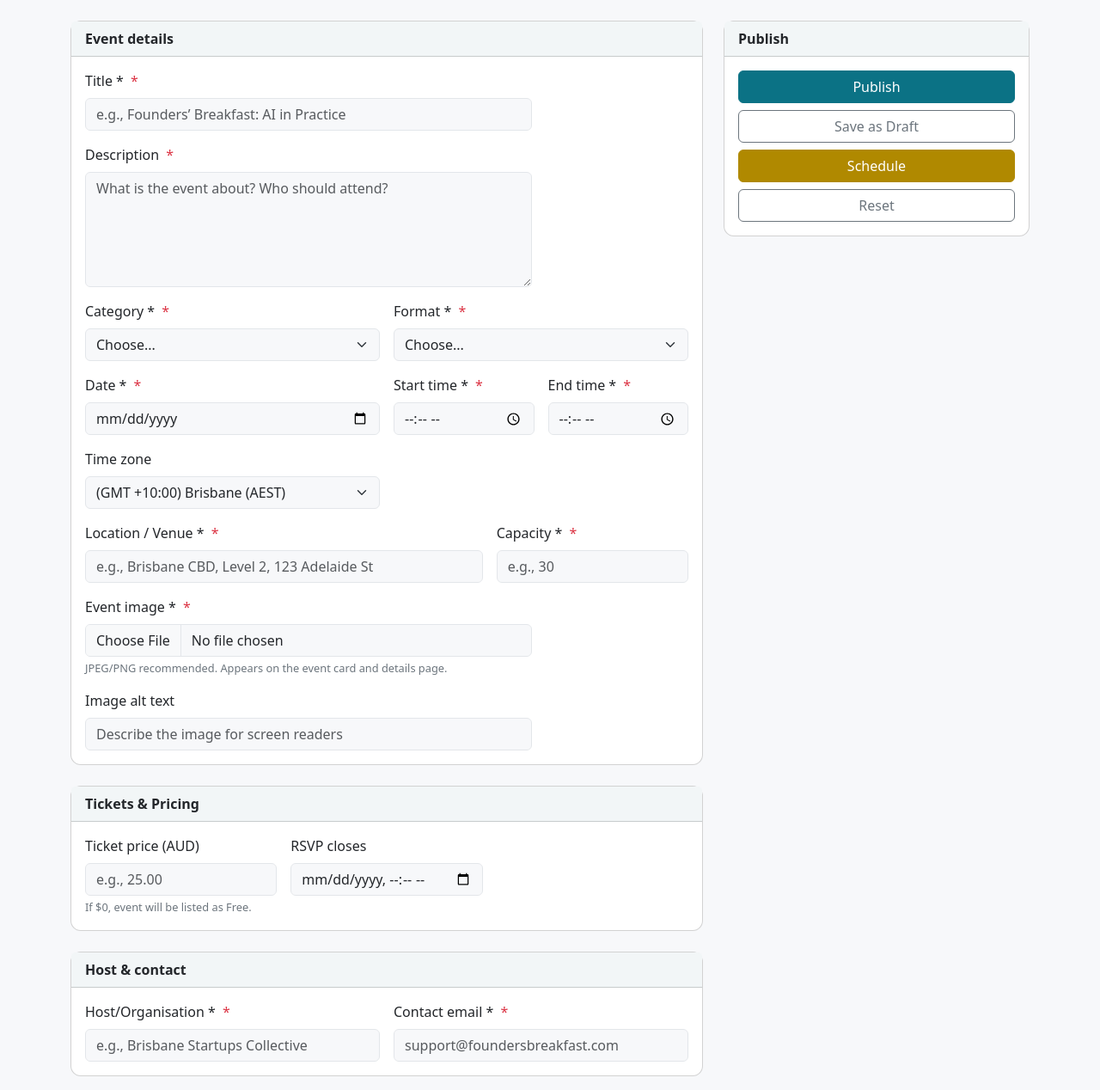
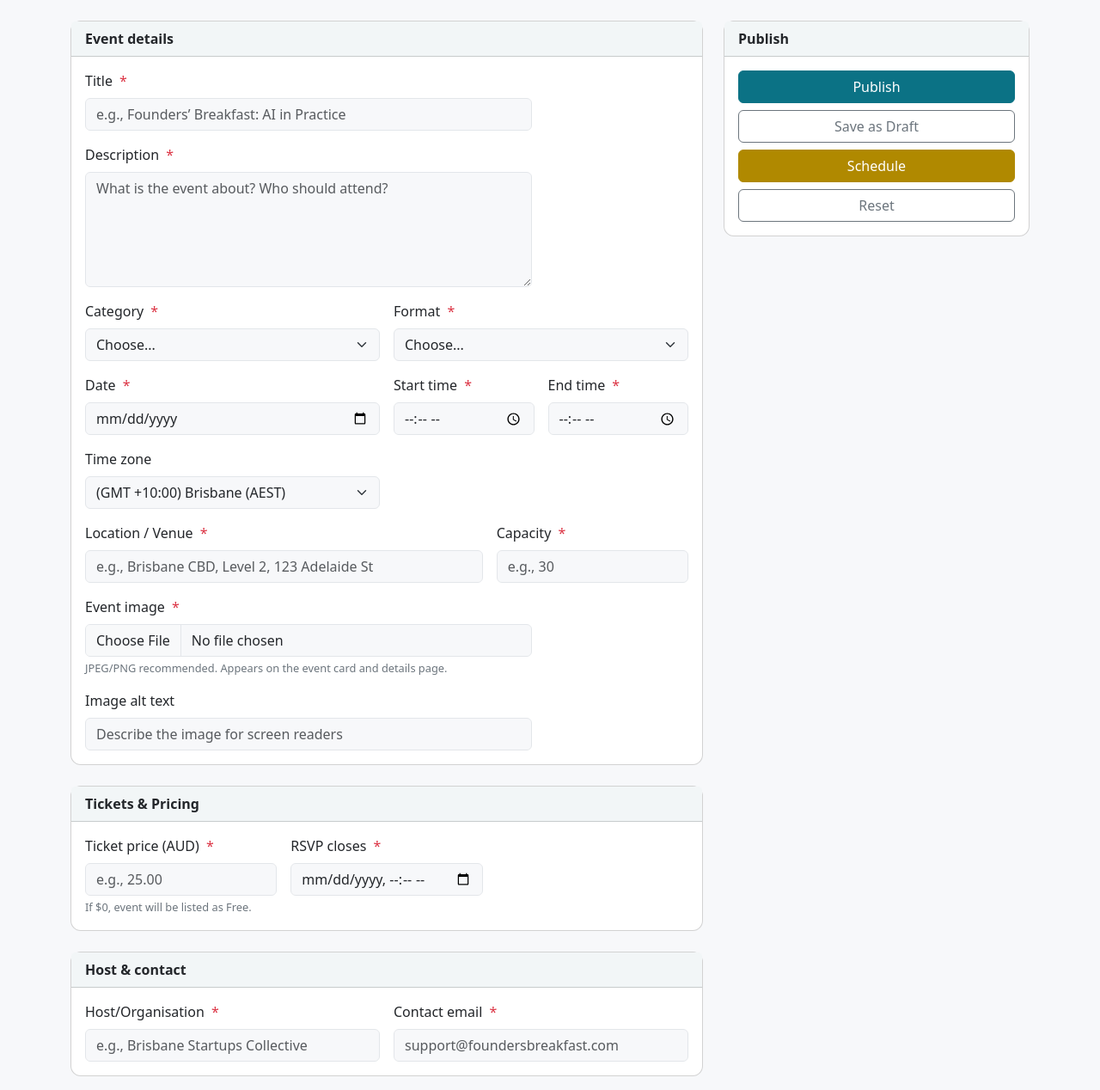
Before and after one commit to VanessaTorgler/IAB207_Group27, a Flask app: page /create in a window 1280 px wide. Shown: the part 219-1487 px from the top of the page at 86% size. Run offline with Flask 3, Linux system fonts and the light colour scheme; the visitor is signed in with stand-in values (Sample User, id 1); data comes from the database, SQL or seed files in the repository; some libraries are stand-ins or nearby versions.

Commit message:
Fixed 'Convert to Draft' modal issue and fixed 'Inactive' status being hidden from My Events page. Removed static required asterisks from create-update.html

```diff
--- a/website/events.py
+++ b/website/events.py
@@ -339,6 +339,10 @@ def my_events():
         .group_by(Event.id)
     )
 
+    filters_cleared = not (q_text or status_selected or category_selected or (price_min is not None) or (price_max is not None))
+    if ("when" not in request.args) and filters_cleared:
+        when_ = "all"
+
     now_utc = datetime.now(timezone.utc)
 
     if when_ == "upcoming":
@@ -472,12 +476,6 @@ def event_action(event_id):
         e.is_draft  = False
         flash("Event has been cancelled.", "warning")
 
-    elif action == "inactive":
-        e.is_active = False
-        e.is_draft  = False
-        e.cancelled = False
-        flash("Event marked as inactive.", "info")
-
     elif action == "draft":
         e.is_draft  = True
         e.is_active = False
--- a/website/templates/create-update.html
+++ b/website/templates/create-update.html
@@ -38,7 +38,7 @@
           </div>
           {% endif %}
           <div class="mb-3">
-            <label for="title" class="form-label">Title *</label>
+            <label for="title" class="form-label">Title</label>
             <input id="title" name="title" type="text" value="{{ form.title.data }}" class="form-control" required
               placeholder="e.g., Founders’ Breakfast: AI in Practice">
           </div>
@@ -51,7 +51,7 @@
 
           <div class="row g-3">
             <div class="col-12 col-md-6">
-              <label for="category" class="form-label">Category *</label>
+              <label for="category" class="form-label">Category</label>
               <select id="category" name="category" class="form-select" required>
                 {% for value, label in form.category.choices %}
                 <option value="{{ value }}" {% if form.category.data==value %}selected{% endif %}>
@@ -61,7 +61,7 @@
               </select>
             </div>
             <div class="col-12 col-md-6">
-              <label for="format" class="form-label">Format *</label>
+              <label for="format" class="form-label">Format</label>
               <select id="format" name="format" class="form-select" required>
                 {% for value, label in form.format.choices %}
                 <option value="{{ value }}" {% if form.format.data==value %}selected{% endif %}>
@@ -74,20 +74,20 @@
 
           <div class="row g-3 mt-0">
             <div class="col-12 col-md-6">
-              <label for="date" class="form-label">Date *</label>
+              <label for="date" class="form-label">Date</label>
               <input id="date" type="date" name="date"
                 value="{{ form.date.data.strftime('%Y-%m-%d') if form.date.data else '' }}" class="form-control"
                 required>
 
             </div>
             <div class="col-6 col-md-3">
-              <label for="start" class="form-label">Start time *</label>
+              <label for="start" class="form-label">Start time</label>
               <input id="start" type="time" name="start_time"
                 value="{{ form.start_time.data.strftime('%H:%M') if form.start_time.data else '' }}"
                 class="form-control" required>
             </div>
             <div class="col-6 col-md-3">
-              <label for="end" class="form-label">End time *</label>
+              <label for="end" class="form-label">End time</label>
               <input id="end" type="time" name="end_time"
                 value="{{ form.end_time.data.strftime('%H:%M') if form.end_time.data else '' }}" class="form-control"
                 required>
@@ -108,19 +108,19 @@
 
           <div class="row g-3 mt-0">
             <div class="col-12 col-md-8">
-              <label for="venue" class="form-label">Location / Venue *</label>
+              <label for="venue" class="form-label">Location / Venue</label>
               <input id="venue" name="location" type="text" value="{{ form.location.data }}" class="form-control"
                 required placeholder="e.g., Brisbane CBD, Level 2, 123 Adelaide St">
             </div>
             <div class="col-12 col-md-4">
-              <label for="capacity" class="form-label">Capacity *</label>
+              <label for="capacity" class="form-label">Capacity</label>
               <input id="capacity" name="capacity" type="number" value="{{ form.capacity.data }}" min="1" step="1"
                 class="form-control" required placeholder="e.g., 30">
             </div>
           </div>
 
           <div class="mt-3">
-            <label for="image" class="form-label">Event image {% if is_create %}*{% endif %}</label>
+            <label for="image" class="form-label">Event image {% if is_create %}{% endif %}</label>
             <input id="image" name="event_image" type="file" value="{{ form.event_image.data }}" class="form-control"
               accept="image/*" {% if is_create %}required{% endif %}>
             <div class="form-text">JPEG/PNG recommended. Appears on the event card and details page.</div>
@@ -140,13 +140,13 @@
             <div class="col-12 col-md-4">
               <label for="price" class="form-label">Ticket price (AUD)</label>
               <input id="price" name="ticket_price" type="number" value="{{ form.ticket_price.data }}"
-                class="form-control" min="0" step="0.01" placeholder="e.g., 25.00">
+                class="form-control" required min="0" step="0.01" placeholder="e.g., 25.00">
               <div class="form-text">If $0, event will be listed as Free.</div>
             </div>
             <div class="col-12 col-md-4">
               <label for="rsvpClose" class="form-label">RSVP closes</label>
               <input id="rsvpClose" name="rsvp_closes" value="{{ form.rsvp_closes.data }}" type="datetime-local"
-                class="form-control">
+                class="form-control" required>
             </div>
           </div>
         </div>
@@ -158,12 +158,12 @@
         <div class="card-body">
           <div class="row g-3">
             <div class="col-12 col-md-6">
-              <label for="host" class="form-label">Host/Organisation *</label>
+              <label for="host" class="form-label">Host/Organisation</label>
               <input id="host" name="host_name" value="{{ form.host_name.data }}" type="text" class="form-control"
                 required placeholder="e.g., Brisbane Startups Collective">
             </div>
             <div class="col-12 col-md-6">
-              <label for="contact" class="form-label">Contact email *</label>
+              <label for="contact" class="form-label">Contact email</label>
               <input id="contact" name="host_contact" value="{{ form.host_contact.data }}" type="email"
                 class="form-control" required placeholder="support@foundersbreakfast.com">
             </div>
--- a/website/templates/my-events.html
+++ b/website/templates/my-events.html
@@ -341,7 +341,7 @@
               <div class="modal-dialog modal-dialog-centered">
                 <div class="modal-content">
                   <form method="post" action="{{ url_for('events.event_action', event_id=e.id, view=view) }}">
-                    {{ event_action_form.hidden_tag() }}
+                    {{ event_action_form.csrf_token() }}
                     <input type="hidden" name="action" value="draft">
                     <div class="modal-header">
                       <h5 class="modal-title" id="modalDraftLabel-{{ e.id }}">Convert Event to Draft?</h5>
@@ -364,7 +364,7 @@
               <div class="modal-dialog modal-dialog-centered">
                 <div class="modal-content">
                   <form method="post" action="{{ url_for('events.event_action', event_id=e.id, view=view) }}">
-                    {{ event_action_form.hidden_tag() }}
+                    {{ event_action_form.csrf_token() }}
                     <input type="hidden" name="action" value="cancel">
                     <div class="modal-header">
                       <h5 class="modal-title" id="modalCancelLabel-{{ e.id }}">Cancel this event?</h5>
@@ -401,7 +401,7 @@
                   <div class="modal-footer">
                     <button type="button" class="btn btn-outline-secondary" data-bs-dismiss="modal">Close</button>
                     <form method="post" action="{{ url_for('events.event_action', event_id=e.id, view=view) }}" class="m-0">
-                      {{ event_action_form.hidden_tag() }}
+                      {{ event_action_form.csrf_token() }}
                       <input type="hidden" name="action" value="draft">
                       <button type="submit" class="btn btn-primary">Convert to Draft</button>
                     </form>
```
